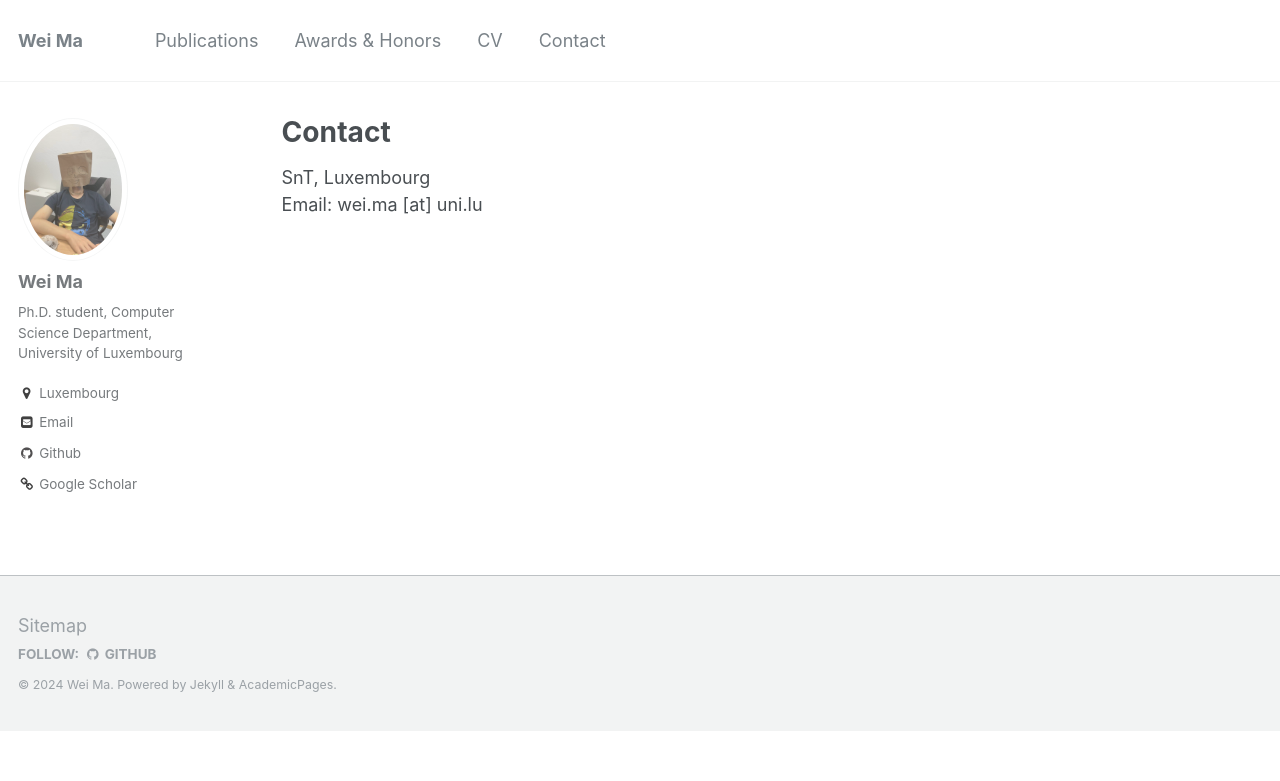
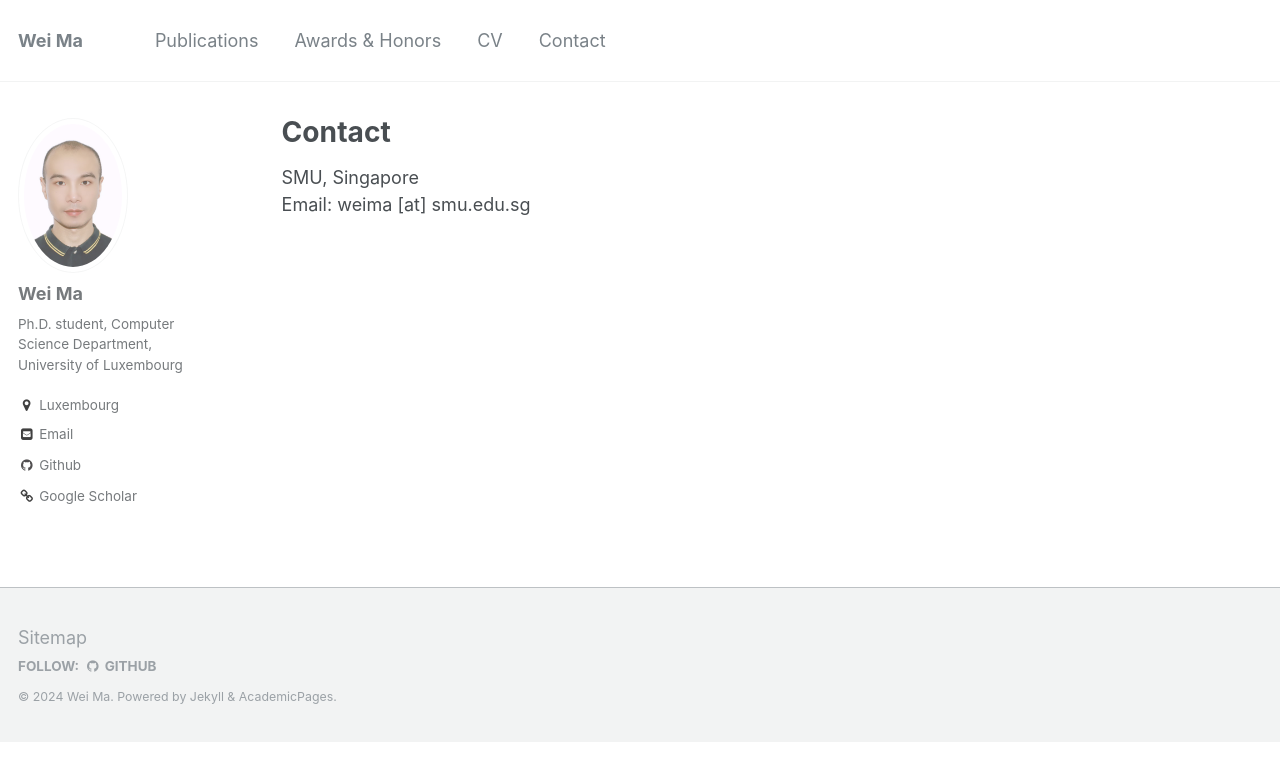
Before and after one commit to Marvinmw/WeiMa.github.io, a Jekyll site: the page built from _pages/contact.md, in a window 1280 px wide. Shown: the top 781 px of the page. Built offline with Jekyll 4.4.1, drawn with Linux system fonts in a browser that asks for light colours.

Commit message:
commit message

```diff
--- a/_pages/contact.md
+++ b/_pages/contact.md
@@ -4,5 +4,5 @@ title: "Contact"
 permalink: /contact/
 author_profile: true
 ---
-SnT, Luxembourg<br>
-Email: wei.ma [at] uni.lu
+SMU, Singapore<br>
+Email: weima [at] smu.edu.sg
```
Also changed, not shown: files/weima.jpg (deleted), images/weima.jpg.
